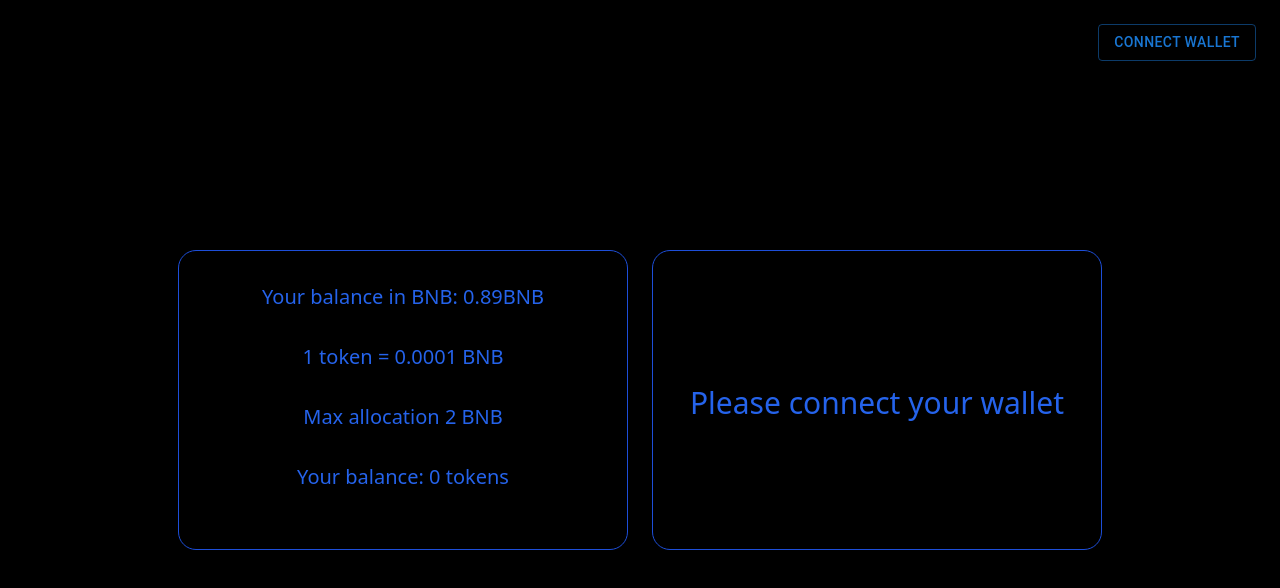
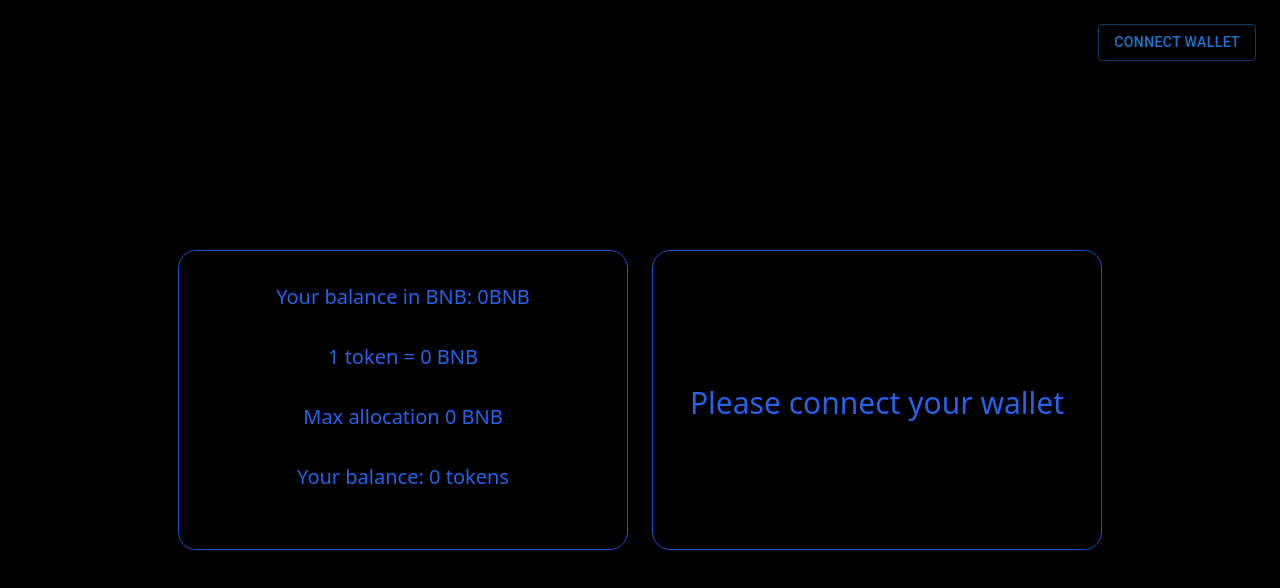
Before and after one commit to danilych/token-sale, a Next.js app in the folder front/: page / in a window 1280 px wide. Shown: the top 588 px of the page. Built offline with nearby package versions, Linux system fonts and the light colour scheme.

Commit message:
feat: display contract info

```diff
--- a/front/next.config.js
+++ b/front/next.config.js
@@ -1,6 +1,10 @@
 /** @type {import('next').NextConfig} */
 const nextConfig = {
   reactStrictMode: true,
+  env: {
+    BASE_URL: process.env.NEXT_PUBLIC_SITE_URL,
+    CONTRACT_ADDRESS: process.env.NEXT_PUBLIC_CONTRACT_ADDRESS,
+  }
 }
 
 module.exports = nextConfig
--- a/front/pages/index.tsx
+++ b/front/pages/index.tsx
@@ -2,17 +2,22 @@
 import Button from "@mui/material/Button";
 import { useEffect, useState } from "react";
 import { ethers } from "ethers";
-import auctionArtifact from '../web3/abi/tokenSale.json'
-import dotenv from  'dotenv'
+import auctionArtifact from "../web3/abi/tokenSale.json";
 
 export default function Home() {
-  // dotenv.config()
-
   const [account, setAccount] = useState("0x0000");
 
-  const [isConnected, setIsConected] = useState(false);
+  const [isConnected, setIsConnected] = useState(false);
 
   const [tokenBalance, setTokenBalance] = useState(0);
+
+  const [bnbBalance, setBnbBalance] = useState(0);
+
+  const [price, setPrice] = useState(0);
+
+  const [maxAllocation, setMaxAllocation] = useState(0);
+
+  const weiToBnb = 1000000000000000000;
 
   let provider: any;
 
@@ -24,8 +29,7 @@
 
   useEffect(() => {
 
-   });
-
+  });
 
   async function connectWallet() {
     if (window.ethereum == null) {
@@ -36,36 +40,45 @@
 
         const address = await provider.send("eth_requestAccounts", []);
 
+        setAccount(address[0]);
+
         signer = provider.getSigner();
 
-        const contractAddress = process.env.CONTRACT_ADDRESS as string;
+        const contractAddress = process.env.NEXT_PUBLIC_CONTRACT_ADDRESS?.toString();
 
-        console.log(contractAddress)
-
-        contract = new ethers.Contract(contractAddress, auctionArtifact, signer );
+        contract = new ethers.Contract(
+          contractAddress!,
+          auctionArtifact,
+          signer
+        );
 
         contractWithSigner = contract.connect(signer);
 
-        // const balance = await contractWithSigner.getTokensBalance();
+        const tokenPrice = await contract.price();
 
-        // setTokenBalance(balance);
+        const allocation = await contract.maxAllocation();
 
-        await contract.changeTokenPrice(10000000);
+        const bal = await provider.getBalance(account.toString());
 
-        setIsConected(true);
-        setAccount(address[0]);
+        const tBalance = await contractWithSigner.getTokensBalance();
+
+        setMaxAllocation((allocation.toString()) / weiToBnb);
+        setPrice((tokenPrice.toNumber()) / weiToBnb);
+        setBnbBalance((bal.toString()) / weiToBnb);
+        setTokenBalance(tBalance.toString() / weiToBnb);
+
+        setIsConnected(true);
 
         console.log(signer);
         console.log(provider);
 
         // contract.changeTokenPrice(1000);
-
       } catch (error) {
         console.log("Error connection...");
         console.log(error);
       }
     }
-  };
+  }
 
   // const contractAddress = process.env.CONTRACT;
 
@@ -93,16 +106,12 @@
           <div className="flex flex-row gap-6">
             <div className="w-[450px] flex flex-col gap-8 relative h-[300px] text-center border-[1px] border-blue-700 rounded-[18px]">
               <h4 className="mt-8 text-xl text-blue-600">
-                Your balance in BNB: 0.89BNB
+                Your balance in BNB: {bnbBalance}BNB
               </h4>
 
-              <h4 className="text-xl text-blue-600">
-                1 token = 0.0001 BNB
-              </h4>
+              <h4 className="text-xl text-blue-600">1 token = {price} BNB</h4>
 
-              <h4 className="text-xl text-blue-600">
-                Max allocation 2 BNB
-              </h4>
+              <h4 className="text-xl text-blue-600">Max allocation {maxAllocation} BNB</h4>
 
               <h4 className="text-xl text-blue-600">
                 Your balance: {tokenBalance} tokens
```
